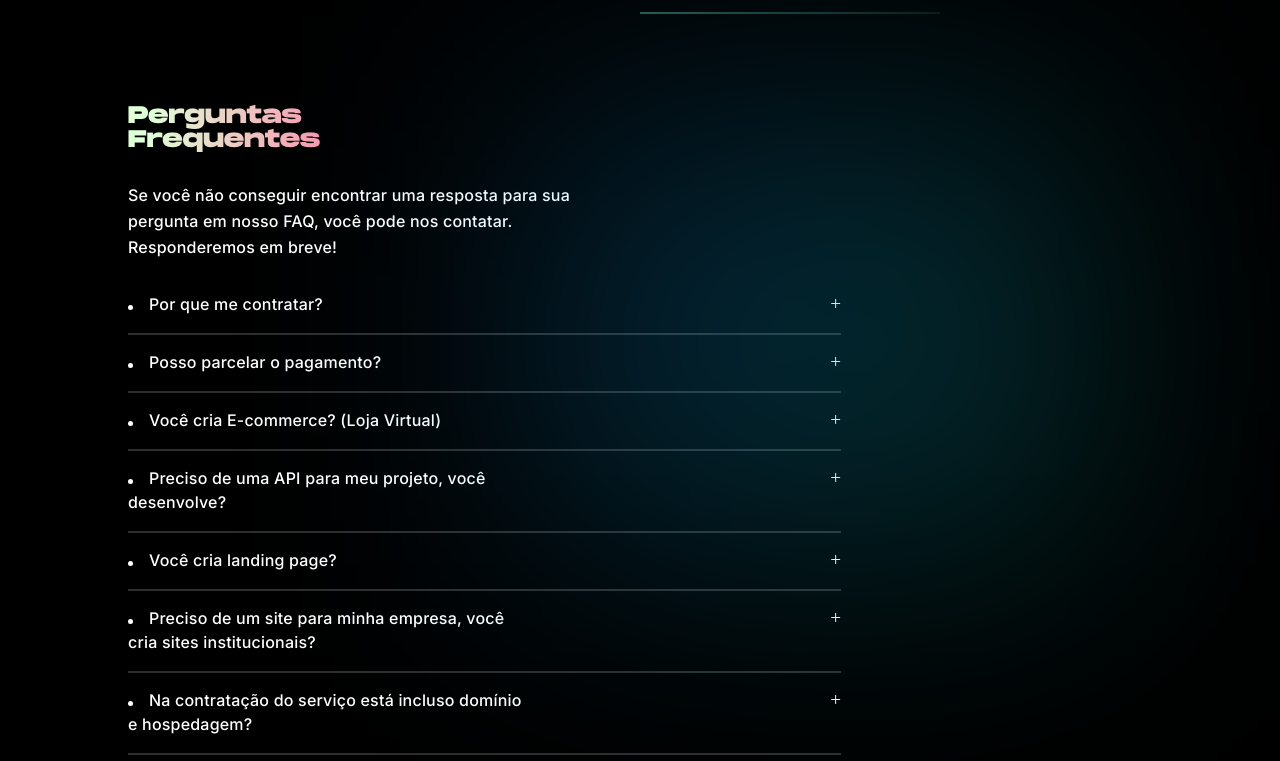
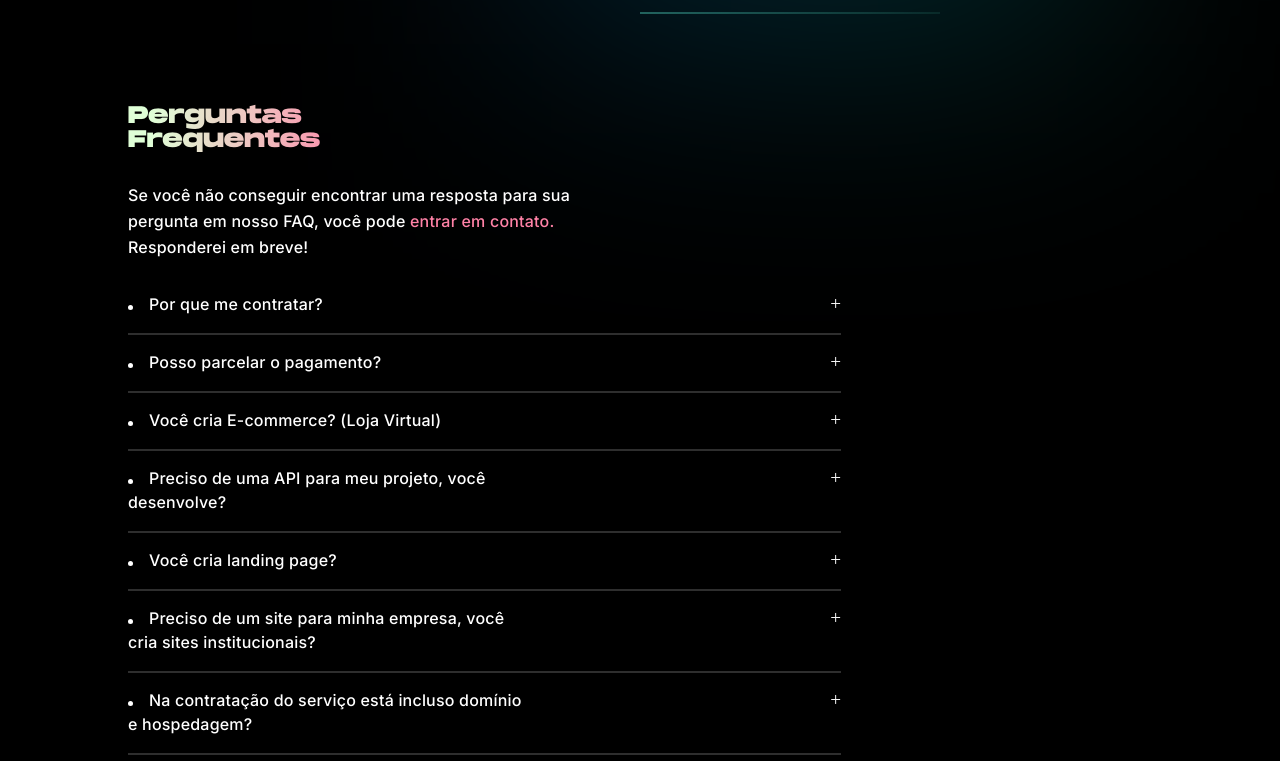
Before and after one commit to valdisneinilo/valdisnei, a Next.js app: page / in a window 1280 px wide. Shown: the part 2634-3395 px from the top of the page. Built offline with nearby package versions, Linux system fonts and the light colour scheme.

Commit message:
novo link whatsapp

```diff
--- a/pages/index.js
+++ b/pages/index.js
@@ -273,6 +273,7 @@ export default function Home() {
               </div>
 
             <div className={styles.linha4 + ' animaLeft'}></div>
+            <div className={styles.ellipse + ' animaBlur'}></div>
 
           </section>
 
@@ -280,7 +281,7 @@ export default function Home() {
             <h2 className={styles.subtitulo}>Perguntas Frequentes</h2>
             <div>
 
-              <p>Se você não conseguir encontrar uma resposta para sua pergunta em nosso FAQ, você pode nos contatar. Responderemos em breve! </p>
+              <p>Se você não conseguir encontrar uma resposta para sua pergunta em nosso FAQ, você pode <a href="https://api.whatsapp.com/send?phone=5563991030921&text=Ol%C3%A1%2C%20preciso%20de%20um%20desenvolvedor%20para%20meu%20projeto%2C%20voc%C3%AA%20est%C3%A1%20dispon%C3%ADvel%3F" target="_blank" rel="noreferrer" >entrar em contato.</a> Responderei em breve! </p>
               <dl className={styles.faqPerguntas}>
 
                 <div className={styles.contPerunta} >
@@ -349,7 +350,6 @@ export default function Home() {
                 <div className={styles.linhaFaq}></div>
               </dl>
             </div>
-            <div className={styles.ellipse + ' animaBlur'}></div>
 
           </section>
 
@@ -429,7 +429,7 @@ export default function Home() {
             <div className={styles.contatos}>
               <p>Tem alguma pergunta?</p>
               <div>
-                <p><a href="mailto:valdisneinilo@gmail.com">contato@valdev.com</a></p>
+                <p><a href="mailto:valdisneidev@gmail.com">contato@valdev.com</a></p>
                 <p><a href="tel:063991030921">+55 (63) 99103-0921</a></p>
               </div>
             </div>
--- a/styles/Home.module.css
+++ b/styles/Home.module.css
@@ -398,6 +398,10 @@
 
 .faq {
   position: relative;
+}
+
+.faq a{
+	color: #FF82A7;
 }
 
 .faq > div{
```
